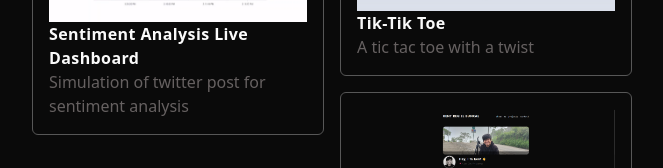
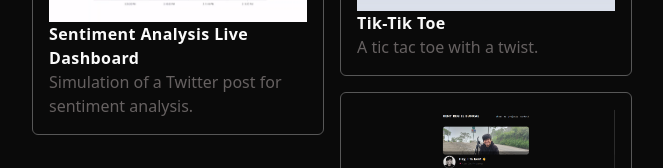
Before and after one commit to xborgkenkent/portfolio, a Vue app: page / in a window 1280 px wide. Shown: the part 1270-1438 px from the top of the page, without its empty margins (308-971 px from the left). Built offline with nearby package versions, Linux system fonts and the light colour scheme.

Commit message:
update description

```diff
--- a/src/views/AboutMe.vue
+++ b/src/views/AboutMe.vue
@@ -36,9 +36,9 @@ export interface Project {
 
 const projects: Project[] = [
     // { title: 'Finance Anomaly Detection', description: 'Live Dashboard of Anomaly Detection' , link: 'https://github.com/xborgkenkent/TikTikToe', image: 'anomaly-detection.png', tech: ['Scala', 'Apache Spark', 'Postgresql', 'JFrame'], hasSource: false},
-    { title: 'Sentiment Analysis Live Dashboard', description: 'Simulation of twitter post for sentiment analysis' , link: '', image: 'sentiment.png', tech:['Laravel', 'Apache Spark', 'Vue.js', 'Node.js', 'Typescript', 'Tailwind CSS'], hasSource: false},
-    { title: 'Tik-Tik Toe', description: 'A tic tac toe with a twist' , link: 'https://tik-tik-toe-ten.vercel.app/', image: 'tiktiktoe.png', tech: ['Vue.js', 'Typescript', 'Tailwind CSS'], hasSource: true},
-    { title: 'Kent\'s portfolio', description: 'A simple portfolio' , link: 'https://github.com/xborgkenkent/TikTikToe', image: 'portfolio.png', tech:['Vue.js', 'Typescript', 'Tailwind CSS'], hasSource: false}
+    { title: 'Sentiment Analysis Live Dashboard', description: 'Simulation of a Twitter post for sentiment analysis.' , link: '', image: 'sentiment.png', tech:['Laravel', 'Apache Spark', 'Vue.js', 'Node.js', 'Typescript', 'Tailwind CSS'], hasSource: false},
+    { title: 'Tik-Tik Toe', description: 'A tic tac toe with a twist.' , link: 'https://tik-tik-toe-ten.vercel.app/', image: 'tiktiktoe.png', tech: ['Vue.js', 'Typescript', 'Tailwind CSS'], hasSource: true},
+    { title: 'Kent\'s portfolio', description: 'A simple portfolio.' , link: 'https://github.com/xborgkenkent/TikTikToe', image: 'portfolio.png', tech:['Vue.js', 'Typescript', 'Tailwind CSS'], hasSource: false}
     ]
 
 const modalTrigger = ref(false)
```
